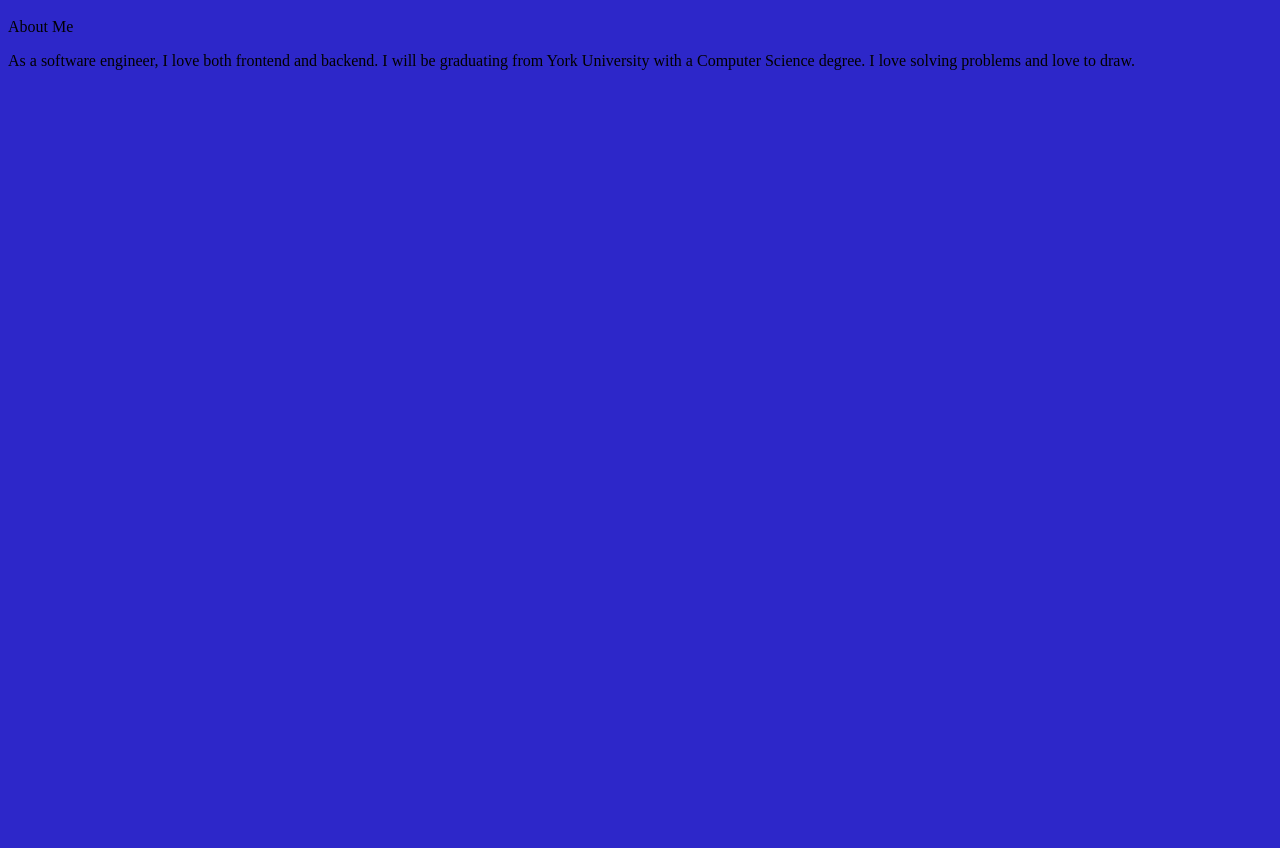
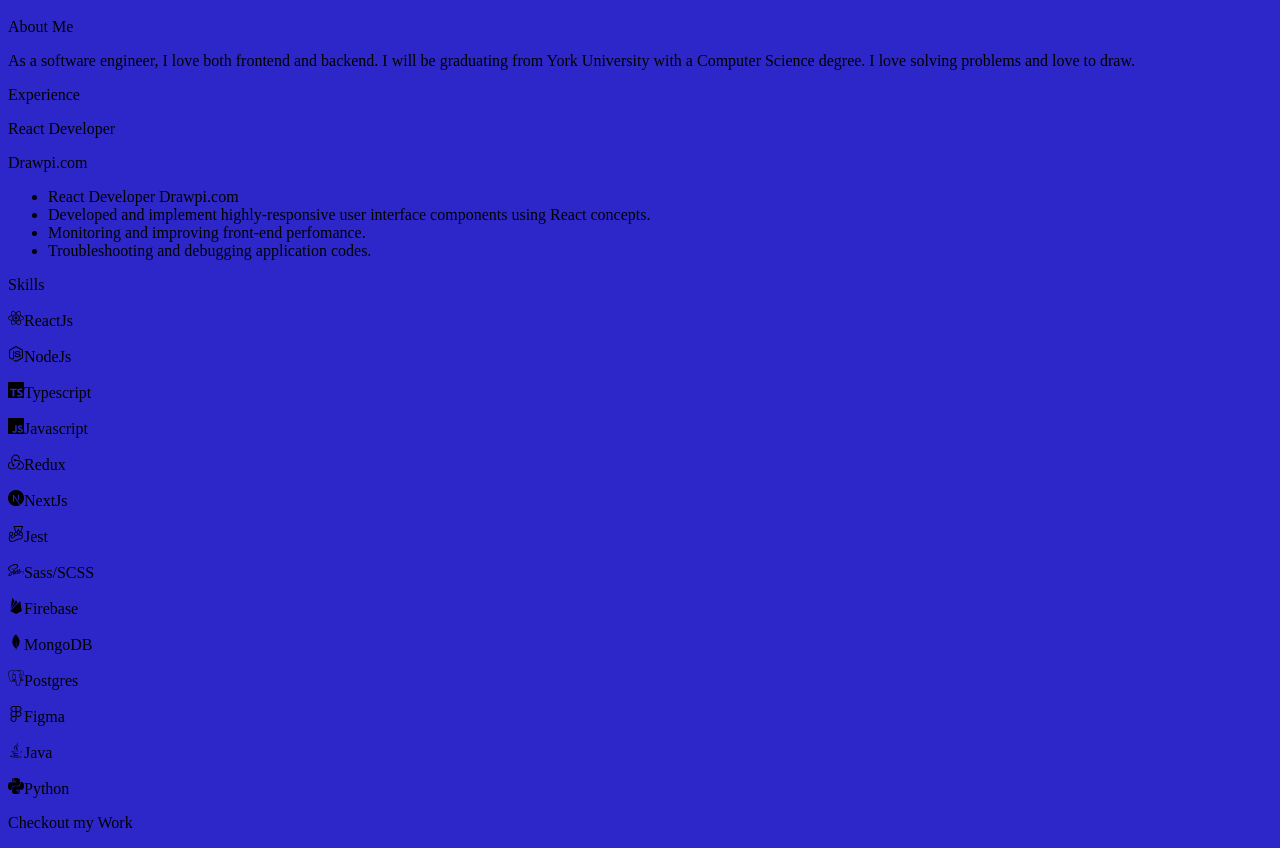
Before and after one commit to rushilp2311/portfolio-site, a Next.js app: page /about in a window 1280 px wide. Shown: the part 256-1104 px from the top of the page. Before the commit the page ends 800 px from the top, so only its background shows below. Built offline with nearby package versions, Linux system fonts and the light colour scheme.

Commit message:
About Page Compeleted

```diff
--- a/package.json
+++ b/package.json
@@ -14,6 +14,8 @@
     "react": "17.0.1",
     "react-dom": "17.0.1",
     "react-icons": "^4.1.0",
+    "react-iframe": "^1.8.0",
+    "react-pdf": "^5.1.0",
     "react-reveal": "^1.2.2",
     "theme-ui": "^0.3.4"
   }
--- a/pages/about.jsx
+++ b/pages/about.jsx
@@ -1,7 +1,24 @@
 import React, { useEffect } from "react";
 import Image from "next/image";
+import Fade from "react-reveal/Fade";
 import Header from "../src/components/Header";
+import { FaReact, FaNodeJs, FaSass } from "react-icons/fa";
+import { useRouter } from "next/router";
+import {
+  SiNextDotJs,
+  SiTypescript,
+  SiJavascript,
+  SiJava,
+  SiPython,
+  SiFirebase,
+  SiMongodb,
+  SiPostgresql,
+  SiFigma,
+  SiRedux,
+  SiJest,
+} from "react-icons/si";
 const About = () => {
+  const router = useRouter();
   useEffect(() => {
     const bodyElement = document.querySelector("body");
     bodyElement.style.backgroundColor = " #2d27c9";
@@ -13,11 +30,12 @@
   return (
     <div className="about-container">
       <Header />
+      <Fade bottom cascade>
         <div className="about-section">
           <div className="image-container">
             <Image
               src="/static/logo.png"
-            loading="lazy"
+              loading="eager"
               layout="fixed"
               quality={100}
               width={150}
@@ -29,12 +47,124 @@
           <div className="about-info">
             <p>About Me</p>
             <p>
-            As a software engineer, I love both frontend and backend. I will be
-            graduating from York University with a Computer Science degree. I
-            love solving problems and love to draw.
+              As a software engineer, I love both frontend and backend. I will
+              be graduating from York University with a Computer Science degree.
+              I love solving problems and love to draw.
+            </p>
+            {/* <button className="btn-white">
+              <a href="/Rushil Patel_Software_Engineer.pdf">Resume</a>
+            </button> */}
+          </div>
+        </div>
+        <div className="experience-section">
+          <p>Experience</p>
+          <p>React Developer</p>
+          <p>Drawpi.com</p>
+          <p>
+            <ul>
+              <li>React Developer Drawpi.com</li>
+              <li>
+                Developed and implement highly-responsive user interface
+                components using React concepts.
+              </li>
+              <li> Monitoring and improving front-end perfomance.</li>
+              <li> Troubleshooting and debugging application codes.</li>
+            </ul>
+          </p>
+        </div>
+        <div className="skills-section">
+          <p className="skills-heading">Skills</p>
+          <div className="skills-grid">
+            <p className="skill">
+              <span>
+                <FaReact />
+              </span>
+              ReactJs
+            </p>
+            <p className="skill">
+              <span>
+                <FaNodeJs />
+              </span>
+              NodeJs
+            </p>
+            <p className="skill">
+              <span>
+                <SiTypescript />
+              </span>
+              Typescript
+            </p>
+            <p className="skill">
+              <span>
+                <SiJavascript />
+              </span>
+              Javascript
+            </p>
+            <p className="skill">
+              <span>
+                <SiRedux />
+              </span>
+              Redux
+            </p>
+            <p className="skill">
+              <span>
+                <SiNextDotJs />
+              </span>
+              NextJs
+            </p>
+            <p className="skill">
+              <span>
+                <SiJest />
+              </span>
+              Jest
+            </p>
+            <p className="skill">
+              <span>
+                <FaSass />
+              </span>
+              Sass/SCSS
+            </p>
+            <p className="skill">
+              <span>
+                <SiFirebase />
+              </span>
+              Firebase
+            </p>
+            <p className="skill">
+              <span>
+                <SiMongodb />
+              </span>
+              MongoDB
+            </p>
+            <p className="skill">
+              <span>
+                <SiPostgresql />
+              </span>
+              Postgres
+            </p>
+            <p className="skill">
+              <span>
+                <SiFigma />
+              </span>
+              Figma
+            </p>
+            <p className="skill">
+              <span>
+                <SiJava />
+              </span>
+              Java
+            </p>
+            <p className="skill">
+              <span>
+                <SiPython />
+              </span>
+              Python
             </p>
           </div>
         </div>
+        <div className="project">
+          <p className="project-link">Checkout my Work</p>
+        </div>
+      </Fade>
     </div>
   );
 };
--- a/pages/index.jsx
+++ b/pages/index.jsx
@@ -3,6 +3,7 @@
 import Fade from "react-reveal/Fade";
 import Head from "next/head";
 import { useRouter } from "next/router";
+
 const Page = () => {
   const router = useRouter();
   return (
--- a/src/components/Header.jsx
+++ b/src/components/Header.jsx
@@ -16,15 +16,21 @@
             <p>rushilp2311@gmail.com</p>
           </div>
           <div className="header__right">
+            <Link href="https://www.linkedin.com/in/rushil-patel-062054bb/">
               <span className="linkedin">
                 <AiFillLinkedin />
               </span>
+            </Link>
+            <Link href="https://github.com/rushilp2311">
               <span className="github">
                 <FaGithubSquare />
               </span>
+            </Link>
+            <Link href="https://mail.google.com/mail/u/0/?view=cm&fs=1&to=rushilp2311@gmail.com&tf=1">
               <span className="gmail">
                 <SiGmail />
               </span>
+            </Link>
           </div>
         </div>
       </Fade>
--- a/styles/_about.scss
+++ b/styles/_about.scss
@@ -4,17 +4,203 @@
 .about-container {
   margin: 50px 25px;
   .about-section {
+    display: flex;
+    flex-direction: column;
+    align-items: center;
     .image-container {
+      margin-top: 20px;
       .image {
         border-radius: 50%;
       }
     }
     .about-info {
       margin-top: 20px;
+      display: flex;
+      flex-direction: column;
+      justify-content: center;
+      align-items: center;
       p:nth-child(1) {
-        font-size: 28px;
-        font-weight: 600;
+        font-size: 35px;
+        font-weight: 900;
         margin-bottom: 10px;
+        text-align: center;
+        text-decoration: underline;
+      }
+      p {
+        font-size: 20px;
+      }
+      .btn-white {
+        margin-top: 20px;
+        @include btn($white, $primary-color, 20px);
+      }
+    }
+  }
+  .experience-section {
+    margin-top: 20px;
+    display: flex;
+    flex-direction: column;
+    justify-content: center;
+    align-items: center;
+    p {
+      width: 100%;
+      font-size: 18px;
+    }
+    p:nth-child(1) {
+      margin-top: 30px;
+      font-size: 35px;
+      font-weight: 900;
+      margin-bottom: 10px;
+      text-align: center;
+      text-decoration: underline;
+    }
+    p:nth-child(2) {
+      margin-top: 25px;
+      text-align: left;
+      font-size: 25px;
+      font-weight: 700;
+    }
+    p:nth-child(3) {
+      margin-top: 5px;
+      font-size: 20px;
+      font-style: italic;
+    }
+    p:nth-child(4) {
+      text-align: left;
+      margin-top: 10px;
+      ul {
+        margin-top: 0px;
+      }
+    }
+  }
+  .skills-section {
+    .skills-heading {
+      margin-top: 30px;
+      font-size: 35px;
+      font-weight: 900;
+      margin-bottom: 10px;
+      text-align: center;
+      text-decoration: underline;
+    }
+    .skills-grid {
+      display: grid;
+      grid-column-gap: 50px;
+      grid-template-columns: auto auto;
+      grid-row-gap: 20px;
+      padding: 10px;
+    }
+    .skill {
+      display: flex;
+
+      font-size: 20px;
+      text-align: left;
+      span {
+        margin-right: 10px;
+      }
+    }
+  }
+  .project {
+    .project-link {
+      cursor: pointer;
+      margin-top: 30px;
+      text-align: center;
+      font-size: 24px;
+      text-decoration: underline;
+    }
+  }
+}
+
+@media (min-width: 1180px) {
+  .about-container {
+    display: flex;
+    flex-direction: column;
+
+    align-items: center;
+    .about-section {
+      width: 60%;
+      display: flex;
+      flex-direction: row;
+      align-items: center;
+      margin-top: 70px;
+
+      .about-info {
+        margin-top: 20px;
+        margin-left: 60px;
+        display: flex;
+        flex-direction: column;
+        justify-content: center;
+        align-items: center;
+        p {
+          margin-top: 30px;
+          font-size: 28px;
+        }
+        p:nth-child(1) {
+          margin-top: 0px;
+          font-size: 55px;
+        }
+      }
+    }
+    .experience-section {
+      width: 60%;
+      margin-top: 50px;
+      display: flex;
+      flex-direction: column;
+      justify-content: center;
+      align-items: center;
+      p {
+        width: 100%;
+        padding-left: 420px;
+        font-size: 18px;
+      }
+      p:nth-child(1) {
+        padding-left: 230px;
+        margin-top: 30px;
+        font-size: 55px;
+      }
+      p:nth-child(2) {
+        margin-top: 30px;
+        text-align: left;
+        font-size: 30px;
+        font-weight: 700;
+      }
+      p:nth-child(3) {
+        margin-top: 5px;
+        font-size: 25px;
+        font-style: italic;
+      }
+      p:nth-child(4) {
+        text-align: left;
+        margin-top: 10px;
+        ul {
+          margin-top: 0px;
+          font-size: 25px;
+        }
+      }
+    }
+    .skills-section {
+      width: 60%;
+      margin-top: 50px;
+      .skills-heading {
+        padding-left: 230px;
+        font-size: 55px;
+      }
+      .skills-grid {
+        margin-top: 30px;
+        grid-template-columns: auto auto auto;
+        padding-left: 220px;
+      }
+      .skill {
+        font-size: 30px;
+        text-align: left;
+      }
+    }
+    .project {
+      .project-link {
+        cursor: pointer;
+        margin-top: 50px;
+        width: 100%;
+        text-align: center;
+        font-size: 44px;
+        text-decoration: underline;
       }
     }
   }
--- a/styles/_header.scss
+++ b/styles/_header.scss
@@ -48,12 +48,15 @@
     }
     .header__right {
       .linkedin {
+        cursor: pointer;
         font-size: 30px;
       }
       .github {
+        cursor: pointer;
         font-size: 30px;
       }
       .gmail {
+        cursor: pointer;
         font-size: 30px;
       }
     }
--- a/styles/_home.scss
+++ b/styles/_home.scss
@@ -22,7 +22,6 @@
     }
     .btn-blue {
       margin-top: 40px;
-      max-width: 200px;
       a {
         text-decoration: none;
         color: $white;
@@ -71,6 +70,7 @@
         margin-top: 80px;
       }
       .project-link {
+        cursor: pointer;
         margin-top: 150px;
         width: 100%;
         text-align: center;
--- a/styles/_mixins.scss
+++ b/styles/_mixins.scss
@@ -7,5 +7,6 @@
   border-radius: 2px;
   cursor: pointer;
   text-align: center;
+  max-width: 200px;
   box-shadow: 0 4px 8px 0 rgba(0, 0, 0, 0.2), 0 6px 20px 0 rgba(0, 0, 0, 0.2);
 }
```
Also changed, not shown: 2 other files (tests, documents, lock files or other folders). Lines whose indentation alone changed are shown as unchanged.
